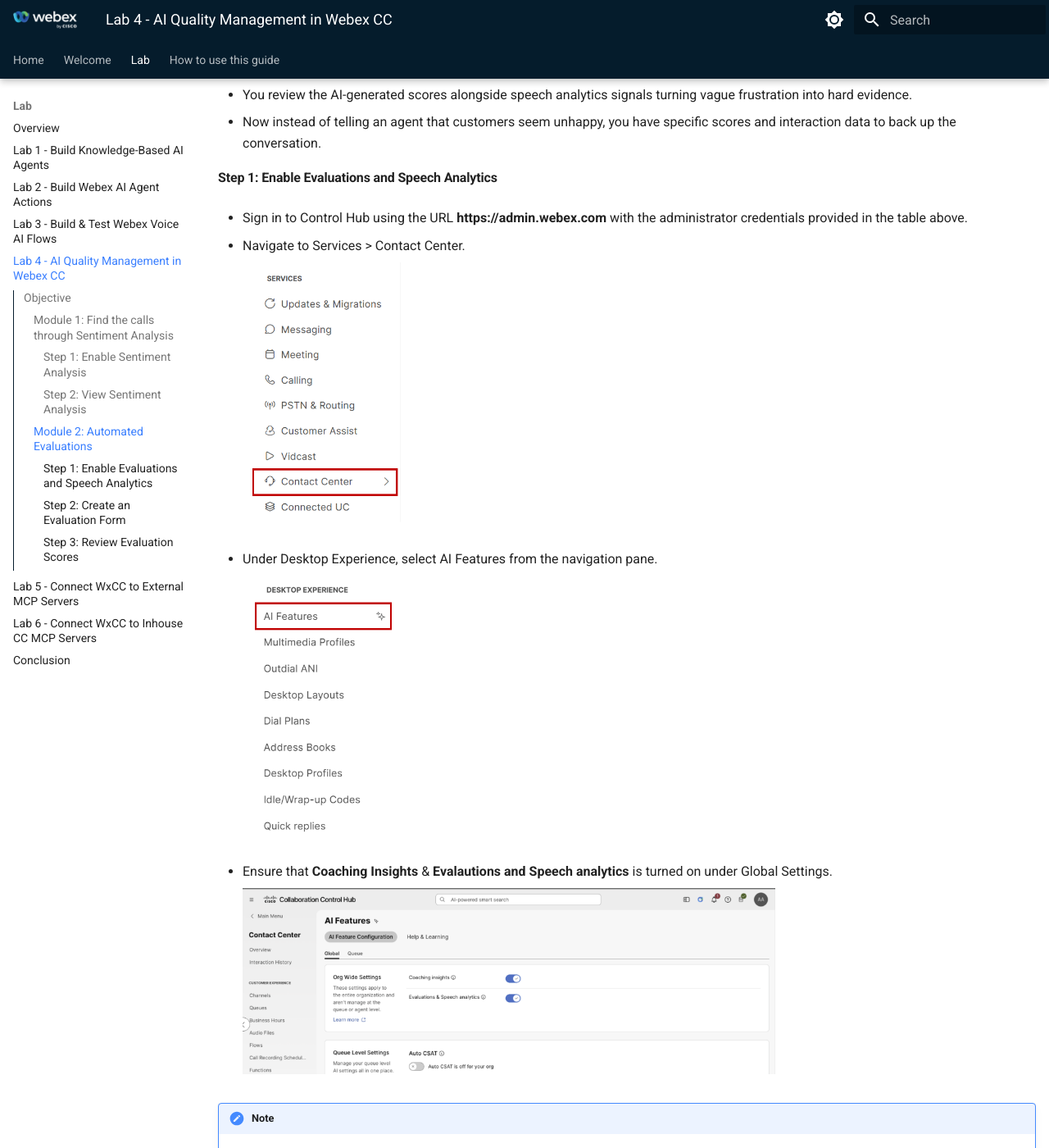
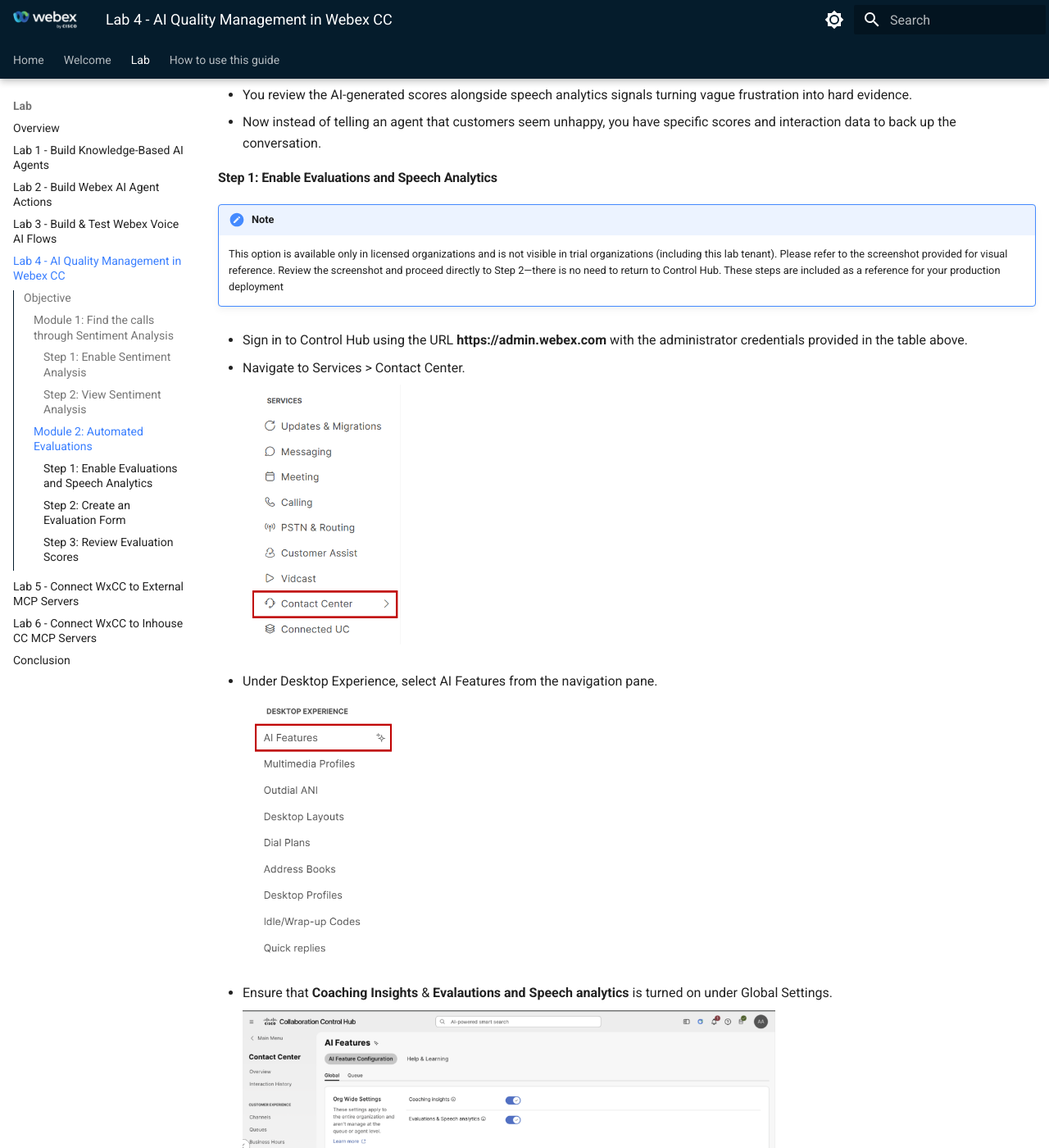
Before and after one commit to WebexCC-SA/LAB-11175, an MkDocs documentation site: the page built from docs/Excercise5.md, in a window 1280 px wide and 1400 px high, scrolled down 8489 px. Shown: the whole window at 82% size. Built offline with MkDocs 1.6.1 and Material for MkDocs 9.7.7, drawn with Linux system fonts in a browser that asks for light colours; some of the changed text lies outside the part shown.

Commit message:
Update Excercise5.md

```diff
--- a/docs/Excercise5.md
+++ b/docs/Excercise5.md
@@ -165,6 +165,10 @@
 
 #### Step 1: Enable Evaluations and Speech Analytics
 
+!!! Note
+    This option is available only in licensed organizations and is not visible in trial organizations (including this lab tenant). Please refer to the screenshot provided for visual reference.
+    Review the screenshot and proceed directly to Step 2—there is no need to return to Control Hub. These steps are included as a reference for your production deployment
+
 - Sign in to Control Hub using the URL **https://admin.webex.com** with the administrator credentials provided in the table above.
 
 - Navigate to Services > Contact Center.
@@ -178,9 +182,6 @@
 - Ensure that **Coaching Insights** & **Evalautions and Speech analytics** is turned on under Global Settings.
 
     ![Nav](./assets/1010_Excercise2_15.png){ width="650" }
-
-!!! Note
-    This option you will be able to see only in licensed org , In trial org this option is not visible hence not seen here , Screen shot reflects the information.
 
 #### Step 2: Create an Evaluation Form
 
```
